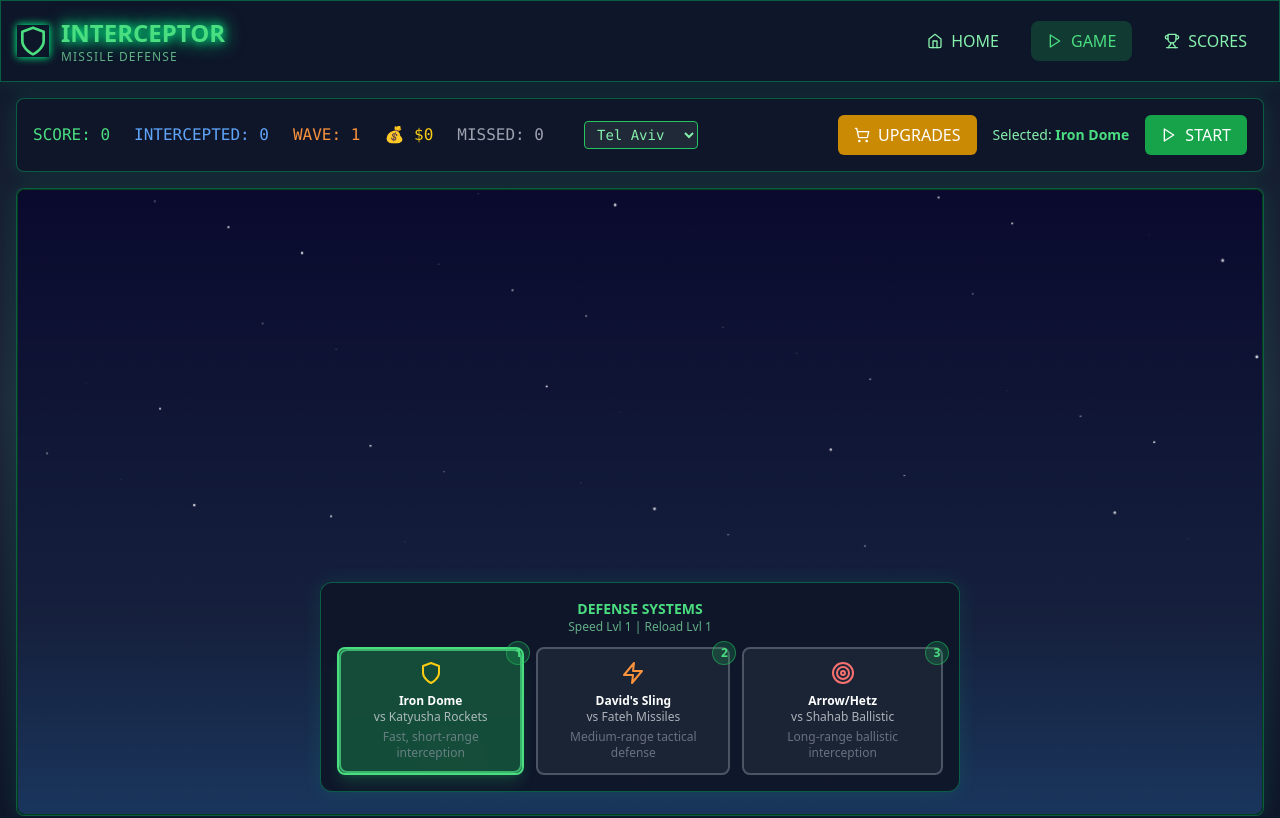
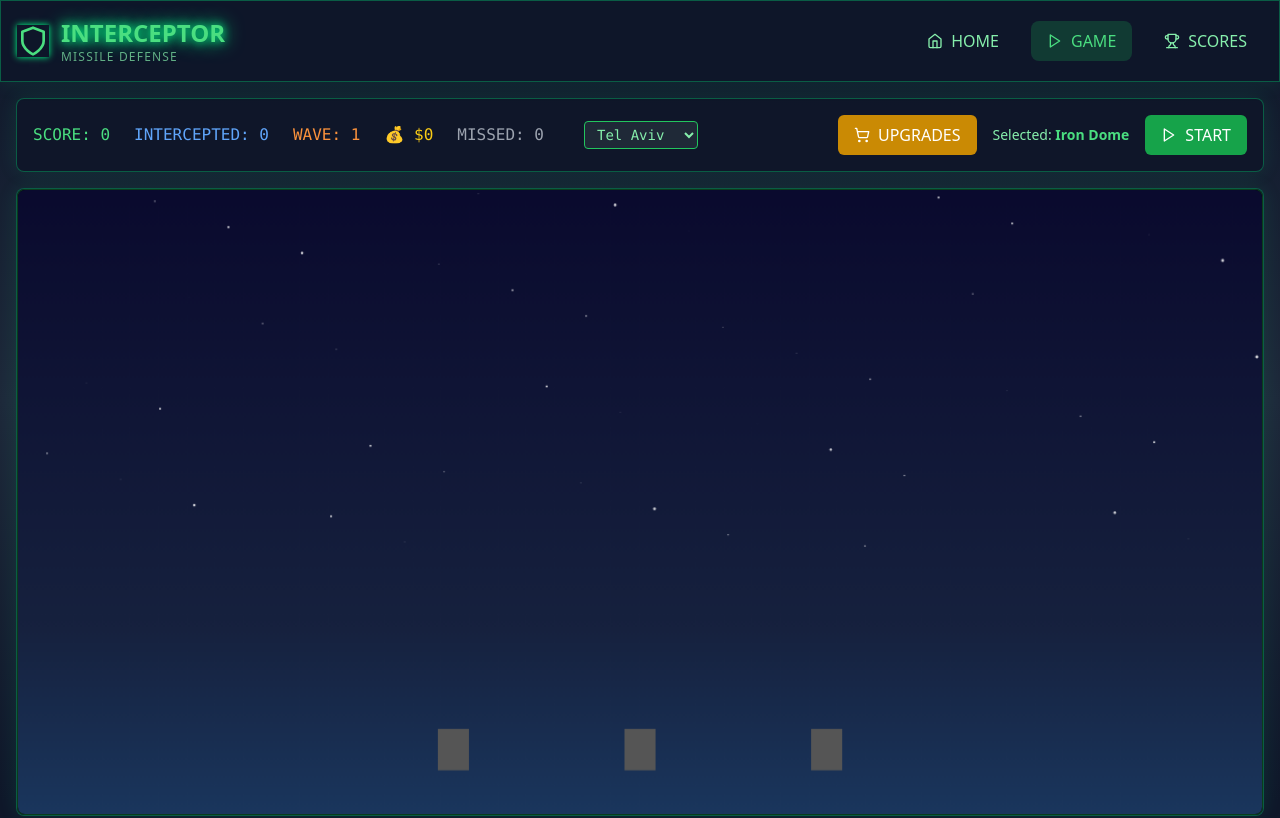
Before and after one commit to avivgold/Interceptions, a React (Vite) app: page /game in a window 1280 px wide. Shown: the top 818 px of the page. Built offline with nearby package versions, Linux system fonts and the light colour scheme.

Commit message:
Fix selector positioning and add destructible buildings

```diff
--- a/src/components/game/DefenseSelector.jsx
+++ b/src/components/game/DefenseSelector.jsx
@@ -43,7 +43,7 @@
   }, [onSystemSelect]);
 
   return (
-    <div className="fixed bottom-2 left-1/2 transform -translate-x-1/2 z-10">
+    <div className="mt-4 flex justify-center">
       <div className="tactical-panel rounded-xl p-4 backdrop-blur-md">
         <div className="text-center mb-3">
           <p className="text-green-400 text-sm font-semibold">DEFENSE SYSTEMS</p>
--- a/src/components/game/GameCanvas.jsx
+++ b/src/components/game/GameCanvas.jsx
@@ -159,7 +159,7 @@
         y: -30,
         target: targetBuilding,
         targetX: targetBuilding.ratio * canvasSize.width,
-        targetY: canvasSize.height * 0.85,
+        targetY: canvasSize.height * 0.93 - 40,
         angle: 0,
         health: missileTypes[type].health,
         maxHealth: missileTypes[type].health,
@@ -217,12 +217,14 @@
   };
 
   const drawBuildings = (ctx) => {
+    const baseY = canvasSize.height * 0.93;
+    const height = 40;
+    const width = 30;
+    ctx.textAlign = 'center';
+    ctx.font = '16px Arial';
     buildings.current.forEach((b, idx) => {
       const x = b.ratio * canvasSize.width;
-      const baseY = canvasSize.height * 0.95; // position near bottom of screen
-      const height = 40; // consistent height for all buildings
-      const width = 30;
-      ctx.fillStyle = b.health > 0 ? '#2d3748' : '#552222';
+      ctx.fillStyle = b.health > 0 ? '#555555' : '#552222';
       ctx.fillRect(x - width / 2, baseY - height, width, height);
       if (b.health <= 0) {
         ctx.fillStyle = '#ff4444';
```
